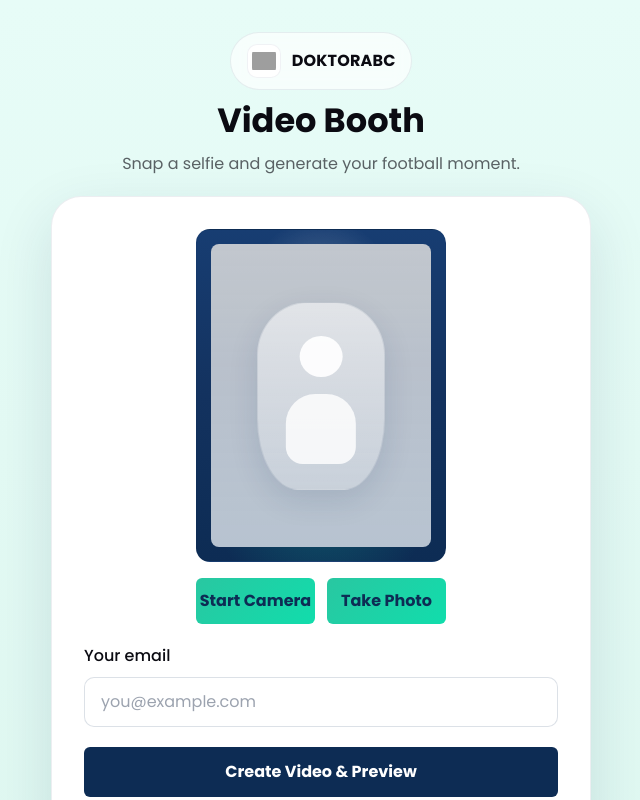
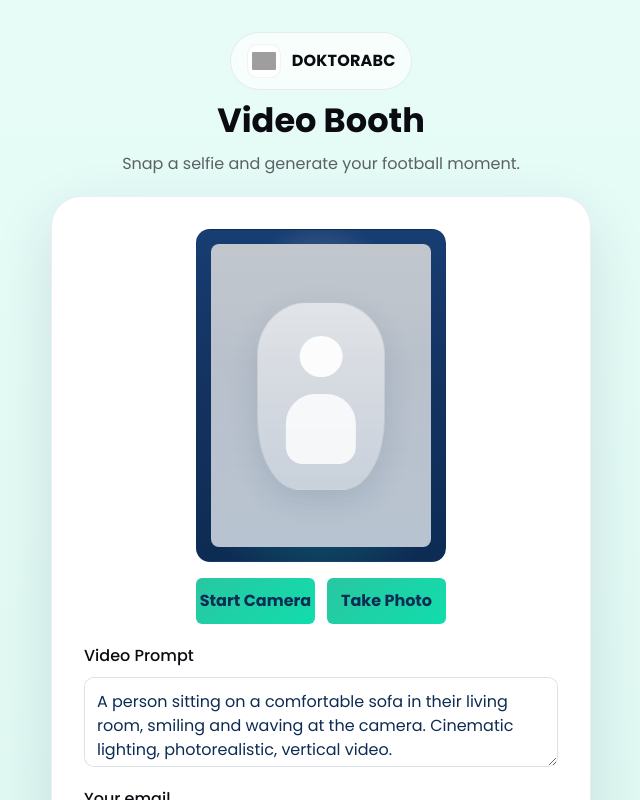
Before and after one commit to doktorabcbooth-web/replicate-video-booth, a Next.js app: page / in a window 1280 px wide. Shown: the top 800 px of the page, without its empty margins (319-959 px from the left). Built offline with nearby package versions, Linux system fonts and the light colour scheme; grey boxes are pictures that could not be loaded.

Commit message:
feat: add prompt input textarea to UI and set safe default prompt to avoid initial E005

```diff
--- a/app/components/CameraCapture.tsx
+++ b/app/components/CameraCapture.tsx
@@ -29,7 +29,7 @@ export default function CameraCapture() {
 
   const [email, setEmail] = useState('')
   const [status, setStatus] = useState<string | null>(null)
-  const [prompt, setPrompt] = useState<string>(() => `A person is falling through the sky like parachuting but then lands in a sofa in their livingroom. Photorealistic, cinematic lighting, vertical video.`)
+  const [prompt, setPrompt] = useState<string>(() => `A person sitting on a comfortable sofa in their living room, smiling and waving at the camera. Cinematic lighting, photorealistic, vertical video.`)
   const [progress, setProgress] = useState<number>(0)
   const [overlayUrl, setOverlayUrl] = useState<string | null>(null)
 
@@ -143,6 +143,18 @@ export default function CameraCapture() {
           </div>
         )}
 
+        {/* ── Prompt Input ── */}
+        <div className="form-block">
+          <label>Video Prompt</label>
+          <textarea
+            className="input"
+            style={{ minHeight: '90px', padding: '12px', resize: 'vertical', fontFamily: 'inherit' }}
+            value={prompt}
+            onChange={(e) => setPrompt(e.target.value)}
+            placeholder="Describe the action..."
+          />
+        </div>
+
         {/* ── Email Input ── */}
         <div className="form-block">
           <label>Your email</label>
```
